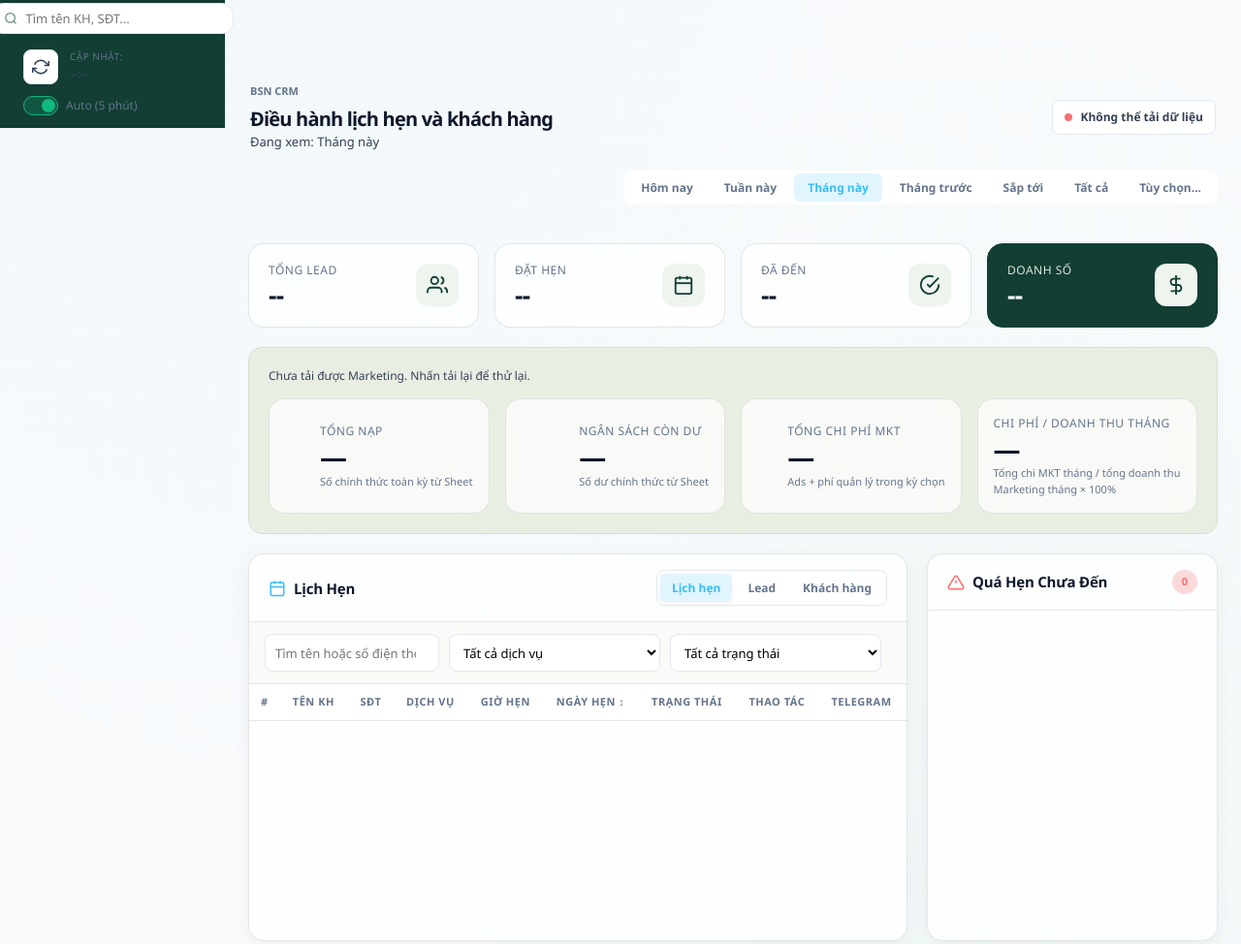
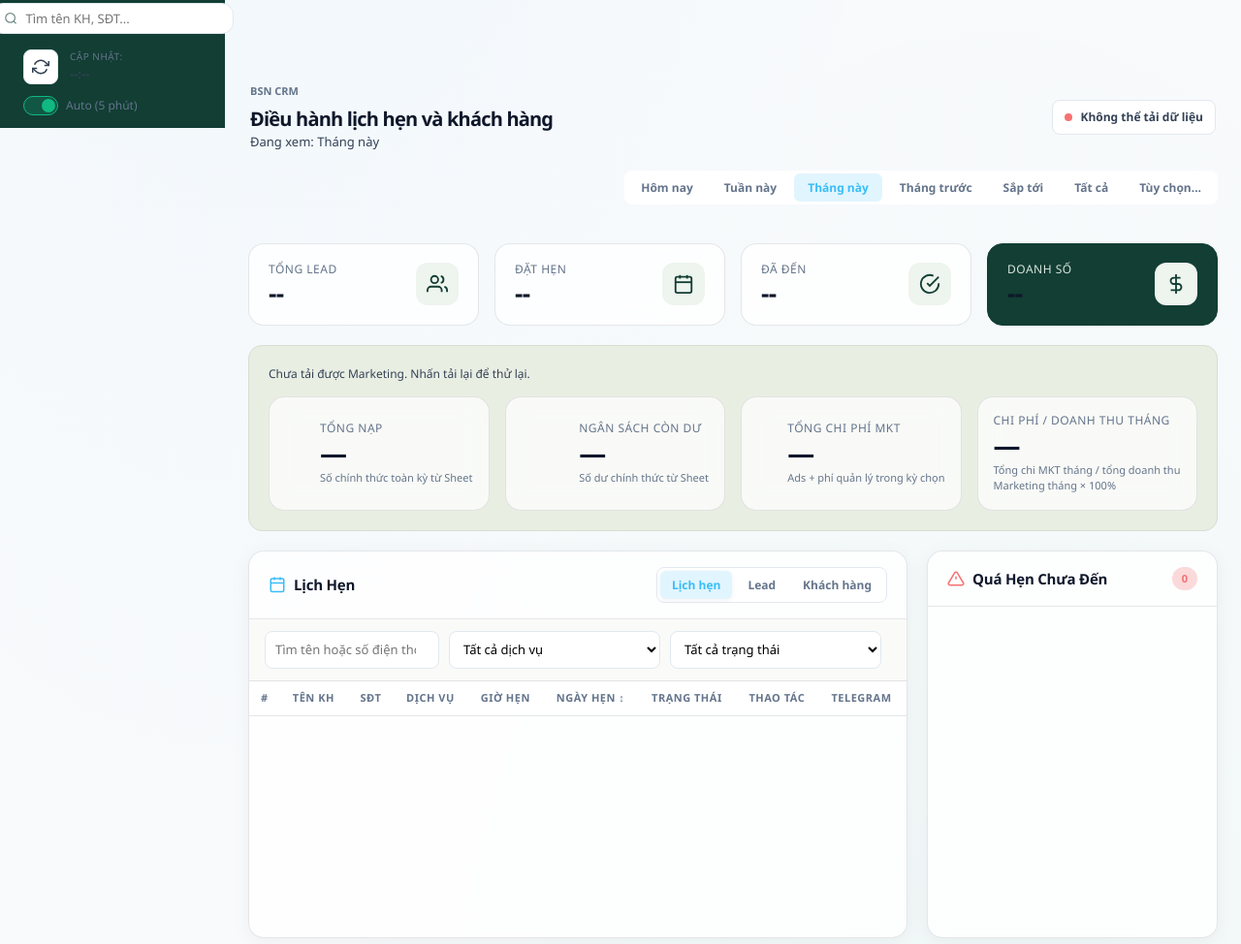
Before and after one commit to vanhao1997/crm-tram-chua-da, a website built with Vite: page index.html in a window 1280 px wide. Shown: the part 668-1642 px from the top of the page at 97% size. Built offline with nearby package versions, Linux system fonts and the light colour scheme; files whose address does not match are found by name.

Commit message:
fix: normalize typography across workspace

```diff
--- a/public/workspace.css
+++ b/public/workspace.css
@@ -22,6 +22,10 @@
   --radius-lg: 14px;
 }
 body { background: radial-gradient(ellipse at 100% 0, #e5eee1 0, transparent 45%), var(--bg-primary); }
+body, button, input, select, textarea { font-family: 'Segoe UI', 'Noto Sans', Arial, sans-serif !important; }
+.kpi-card, .glass-card, .panel, .chart-container { color: var(--text-primary) !important; }
+.kpi-card__label, .panel-title, .data-table th { line-height: 1.35; }
+.kpi-card__value { line-height: 1.1; }
 .header { background: var(--forest) !important; color: #fff; border: 0; box-shadow: none; }
 .header__title h1 { color: #fff !important; font-size: 18px; letter-spacing: -.3px; }
 .header__subtitle { color: #b8cfc2 !important; letter-spacing: .04em; text-transform: none; }
--- a/src/assets/workspace.css
+++ b/src/assets/workspace.css
@@ -22,6 +22,10 @@
   --radius-lg: 14px;
 }
 body { background: radial-gradient(ellipse at 100% 0, #e5eee1 0, transparent 45%), var(--bg-primary); }
+body, button, input, select, textarea { font-family: 'Segoe UI', 'Noto Sans', Arial, sans-serif !important; }
+.kpi-card, .glass-card, .panel, .chart-container { color: var(--text-primary) !important; }
+.kpi-card__label, .panel-title, .data-table th { line-height: 1.35; }
+.kpi-card__value { line-height: 1.1; }
 .header { background: var(--forest) !important; color: #fff; border: 0; box-shadow: none; }
 .header__title h1 { color: #fff !important; font-size: 18px; letter-spacing: -.3px; }
 .header__subtitle { color: #b8cfc2 !important; letter-spacing: .04em; text-transform: none; }
```
